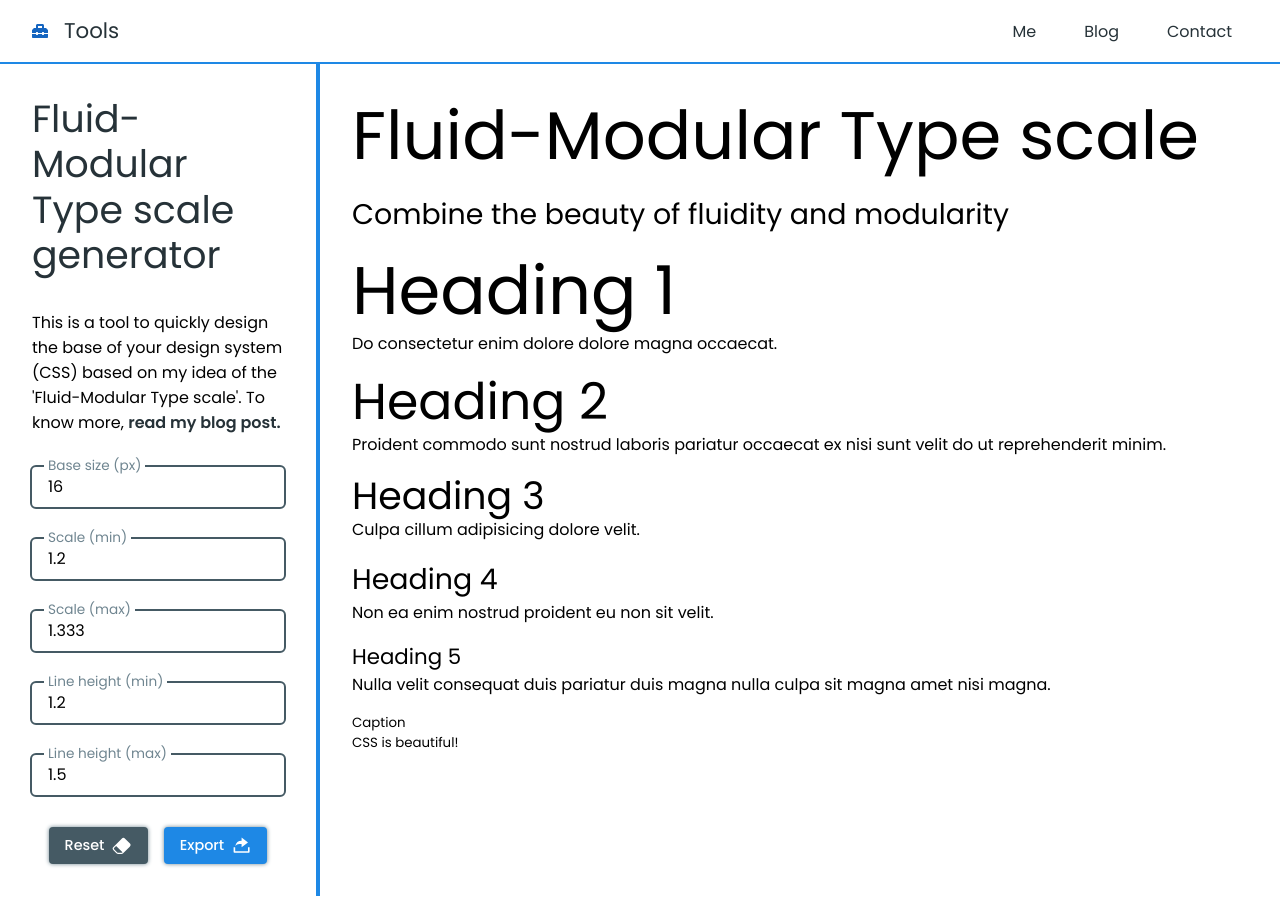
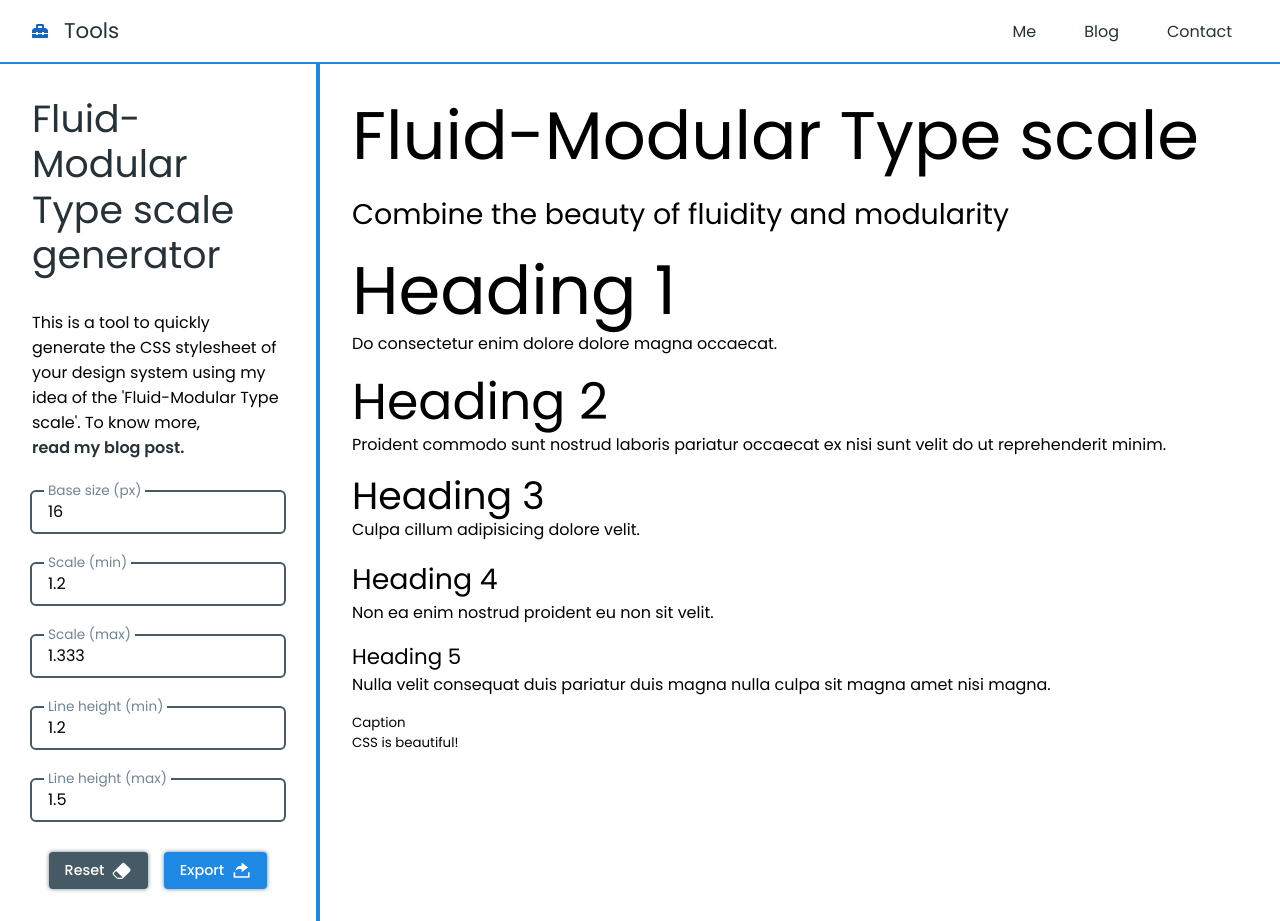
Before and after one commit to captain-woof/tools, a Next.js app: page /fluid-modular-type-scale-generator in a window 1280 px wide. Before the commit the page ends 896 px from the top, so only its background shows below. Built offline with nearby package versions, Linux system fonts and the light colour scheme.

Commit message:
Changed wording on fluid-modular tool sidebar

```diff
--- a/pages/fluid-modular-type-scale-generator/sidebar.js
+++ b/pages/fluid-modular-type-scale-generator/sidebar.js
@@ -50,7 +50,7 @@ export default function FluidModularSidebar() {
         <Sidebar>
             <SidebarContentWrapper className='sidebar-content-wrapper'>
                 <Heading3>Fluid-Modular Type scale generator</Heading3>
-                <p>This is a tool to quickly design the base of your design system (CSS) based on my idea of the &apos;Fluid-Modular Type scale&apos;. To know more, <LinkExternal style={{ fontWeight: 600 }} href="https://sohail-saha.in/blog/posts/how-to-use-fluid-typography-with-modular-scale-in-css" >read my blog post.</LinkExternal></p>
+                <p>This is a tool to quickly generate the CSS stylesheet of your design system using my idea of the &apos;Fluid-Modular Type scale&apos;. To know more, <LinkExternal style={{ fontWeight: 600 }} href="https://sohail-saha.in/blog/posts/how-to-use-fluid-typography-with-modular-scale-in-css" >read my blog post.</LinkExternal></p>
                 <Textfield name='fs-base' label='Base size (px)' inputProps={{
                     type: 'number',
                     min: 0.00,
```
